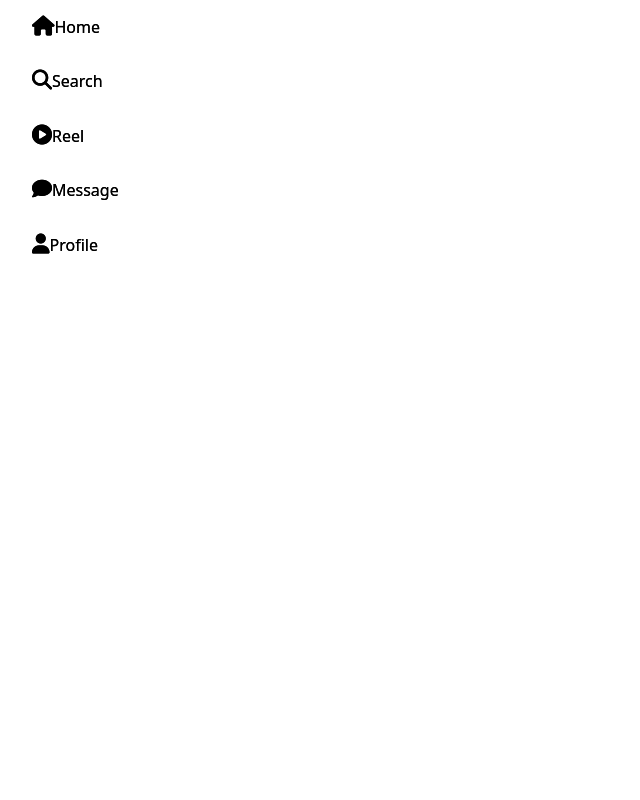
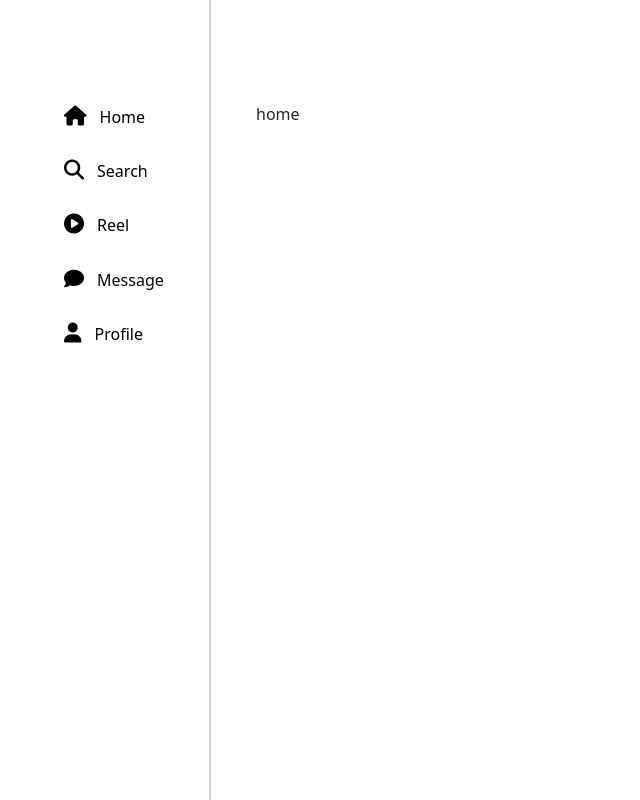
Before and after one commit to Rahulkumarsingh1996/Clikr, a React (Create React App) app: page / in a window 1280 px wide. Shown: the whole page, without its empty margins (0-640 px from the left). Built offline with nearby package versions, Linux system fonts and the light colour scheme.

Commit message:
Rahul kumar singh
navigation part is approx complete

```diff
--- a/src/Screen/AllRoutes/Navigate.css
+++ b/src/Screen/AllRoutes/Navigate.css
@@ -0,0 +1,32 @@
+
+.menu-item {
+    font-size: var(--normal-font-size);
+    font-weight: var(--font-medium);
+    cursor: pointer;
+}
+/* .options_name{
+    margin-left: 15px;
+} */
+
+i{
+    font-size: var(--h3-font-size);
+}
+.option-menu{
+    color: var(--Clikr_BlackColor);
+    text-decoration: none;
+
+}
+.options_name{
+    margin-left: 9%;
+}
+.sidebar_menu{
+    width: 16.5%;
+    /* background-color: aquamarine; */
+    height: 100vh;
+    position: fixed;
+    line-height: 3.4;
+    list-style: none;
+    padding-top: 7%;
+    border-right: 2px solid lightgray;
+    padding-left: 5%;
+}
--- a/src/Screen/AllRoutes/Navigate.jsx
+++ b/src/Screen/AllRoutes/Navigate.jsx
@@ -1,6 +1,6 @@
 import React from "react";
 import { Outlet, Link } from "react-router-dom";
-import "../Navbar/Navbar.css";
+import '../AllRoutes/Navigate.css'
 const Navigate = () => {
   return (
     <>
--- a/src/Screen/AllRoutes/StackNavigation.jsx
+++ b/src/Screen/AllRoutes/StackNavigation.jsx
@@ -10,6 +10,7 @@ import Navigate from "./Navigate";
 const StackNavigation = () => {
   return (
     <div>
+
       <BrowserRouter>
         <Routes>
           <Route path="/" element={<Navigate />}>
--- a/src/Screen/Common/Common.css
+++ b/src/Screen/Common/Common.css
@@ -35,4 +35,10 @@
      --Clikr_BlackColor: #000000;
 
 
+     /* ---------------- sidebar bind content here -------------------- */
+     .bind_menu_data{
+      margin-left: 20%;
+      padding-top: 8%;
+  }
+
 }
--- a/src/Screen/Dashboard/Dashboard.jsx
+++ b/src/Screen/Dashboard/Dashboard.jsx
@@ -1,9 +1,9 @@
 import React from 'react'
-import Navigate from '../AllRoutes/Navigate'
+
 const Dashboard = () => {
   return (
     <>
-    <Navigate />
+    <div className='bind_menu_data'>home</div>
     </>
   )
 }
--- a/src/Screen/Message/Message.jsx
+++ b/src/Screen/Message/Message.jsx
@@ -2,7 +2,7 @@ import React from 'react'
 
 const Message = () => {
   return (
-    <div>Message</div>
+    <div className='bind_menu_data'>Message</div>
   )
 }
 
--- a/src/Screen/Navbar/Navbar.css
+++ /dev/null
@@ -1,28 +0,0 @@
-
-.menu-item {
-    font-size: var(--normal-font-size);
-    font-weight: var(--font-medium);
-    cursor: pointer;
-}
-/* .options_name{
-    margin-left: 15px;
-} */
-
-i{
-    font-size: var(--h3-font-size);
-}
-.option-menu{
-    color: var(--Clikr_BlackColor);
-    text-decoration: none;
-
-}
-.sidebar_menu{
-    /* width: 2%; */
-    /* background-color: aquamarine; */
-    height: 100vh;
-    position: fixed;
-    line-height: 3.4;
-    list-style: none;
-    /* padding-top: 60px; */
-    /* padding-left: 30px; */
-}
--- a/src/Screen/Profile/Profile.jsx
+++ b/src/Screen/Profile/Profile.jsx
@@ -2,7 +2,7 @@ import React from 'react'
 
 const Profile = () => {
   return (
-    <div>Profile</div>
+    <div className='bind_menu_data'>Profile</div>
   )
 }
 
--- a/src/Screen/Reel/Reel.jsx
+++ b/src/Screen/Reel/Reel.jsx
@@ -2,7 +2,7 @@ import React from 'react'
 
 const Reel = () => {
   return (
-    <div>Reel</div>
+    <div className='bind_menu_data'>Reel</div>
   )
 }
 
--- a/src/Screen/Search/Search.jsx
+++ b/src/Screen/Search/Search.jsx
@@ -2,7 +2,7 @@ import React from 'react'
 
 const Search = () => {
   return (
-    <div>Search</div>
+    <div className='bind_menu_data'>Search</div>
   )
 }
 
```
Also changed, not shown: src/Screen/Navbar/Navbar.jsx (+2 -24 lines).
